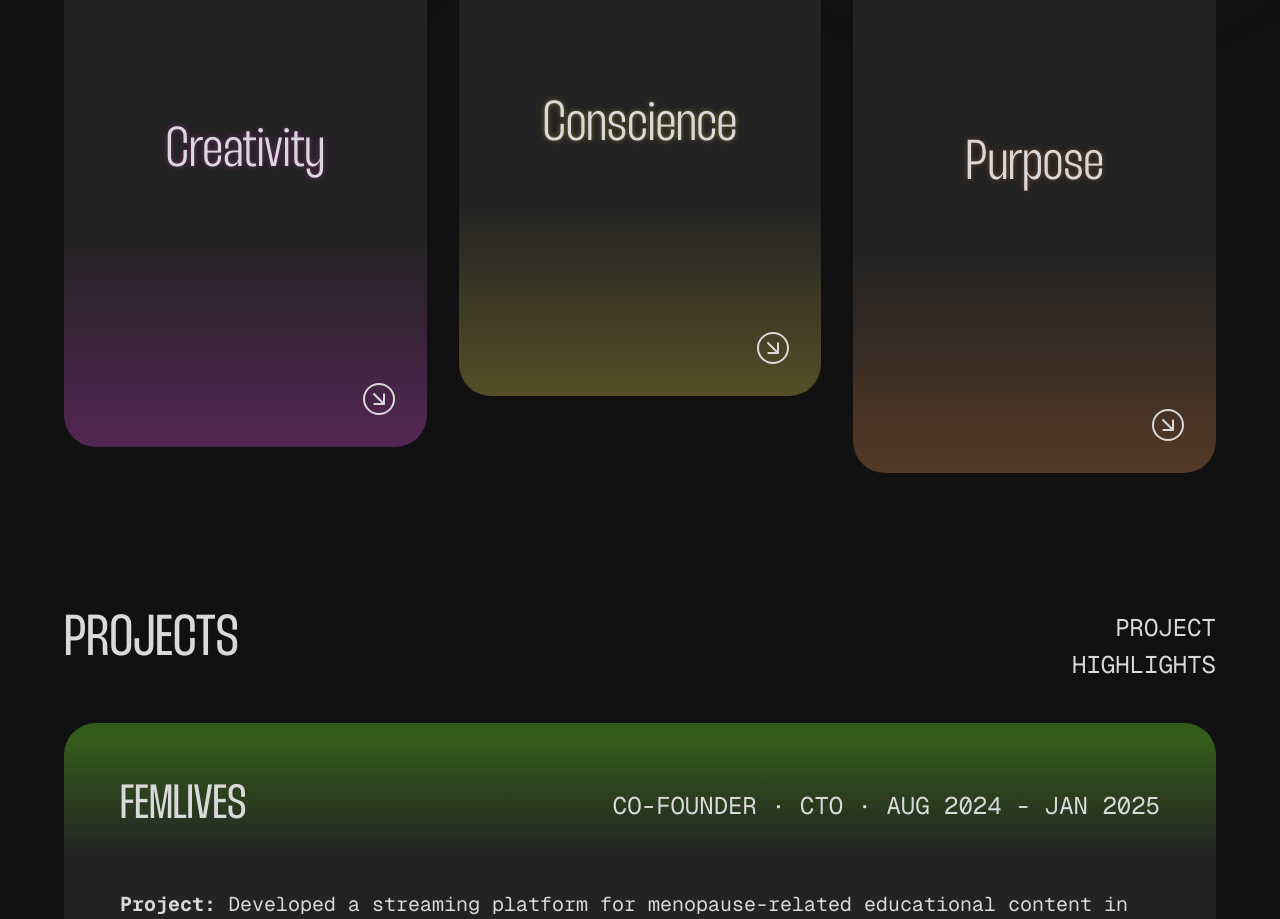
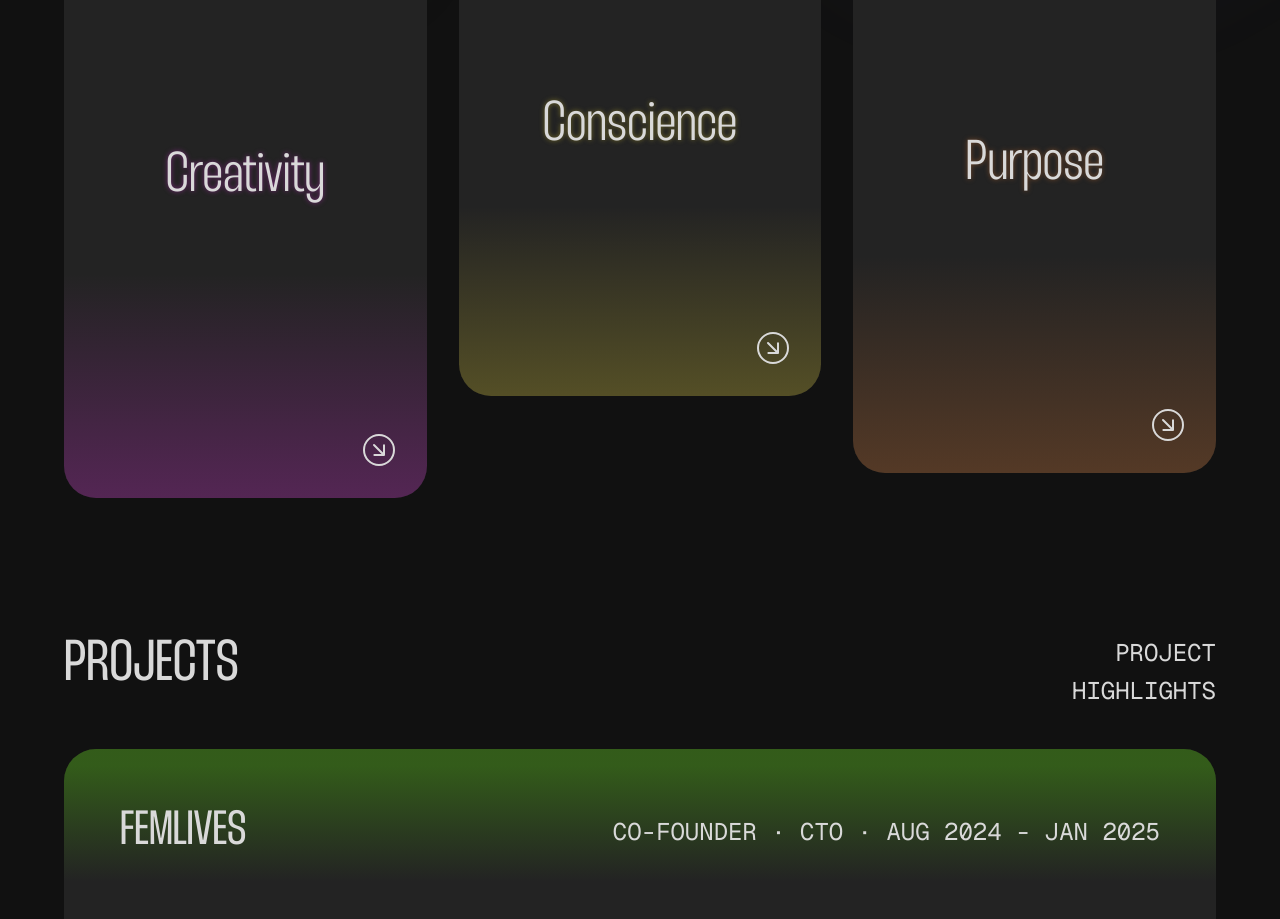
Before and after one commit to SimonSchoetz/simon-schoetz-website-2025, a Next.js app: page / in a window 1280 px wide. Shown: the part 1020-1939 px from the top of the page. Built offline with nearby package versions, Linux system fonts and the light colour scheme.

Commit message:
make creativity 'right'

```diff
--- a/app/_sections/PrinciplesSection.tsx
+++ b/app/_sections/PrinciplesSection.tsx
@@ -37,7 +37,7 @@ const principles: {
 }[] = [
   {
     cover: 'Creativity',
-    content: `I approach every project as a space for thoughtful design and inventive problem-solving. I'm skilled at weighing diverse perspectives from users, stakeholders, and technical constraints to make clear, creative decisions that move projects forward. Creativity, for me, is about freedom and truth, about creating a safe space where all opinions are heard and valued, so that possibilities are maximized and the best compromise and outcome can be found.`,
+    content: `Creativity is about avoiding the compromise and finding the synthesis. When competing needs clash (clean code vs. tight deadlines, user experience vs. technical constraints, vision vs. what's buildable), compromise means everyone loses something. The creative path is holding all those tensions at once and thinking outside the box to let a third option emerge. Something nobody saw at the start. A synthesis where everyone wins. That's where the interesting work happens.`,
   },
   {
     cover: 'Conscience',
```
